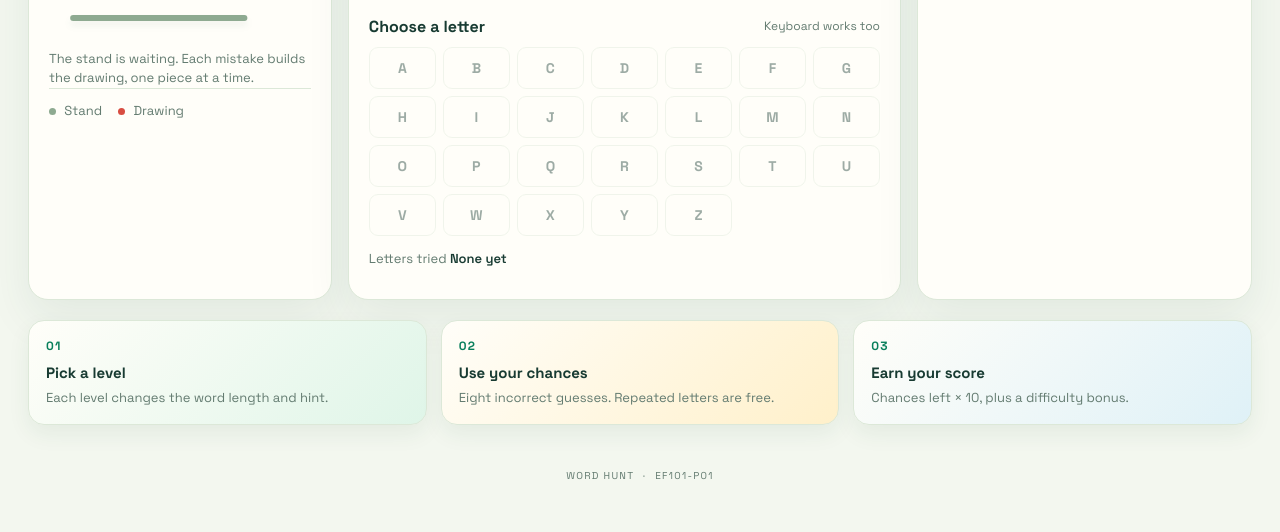
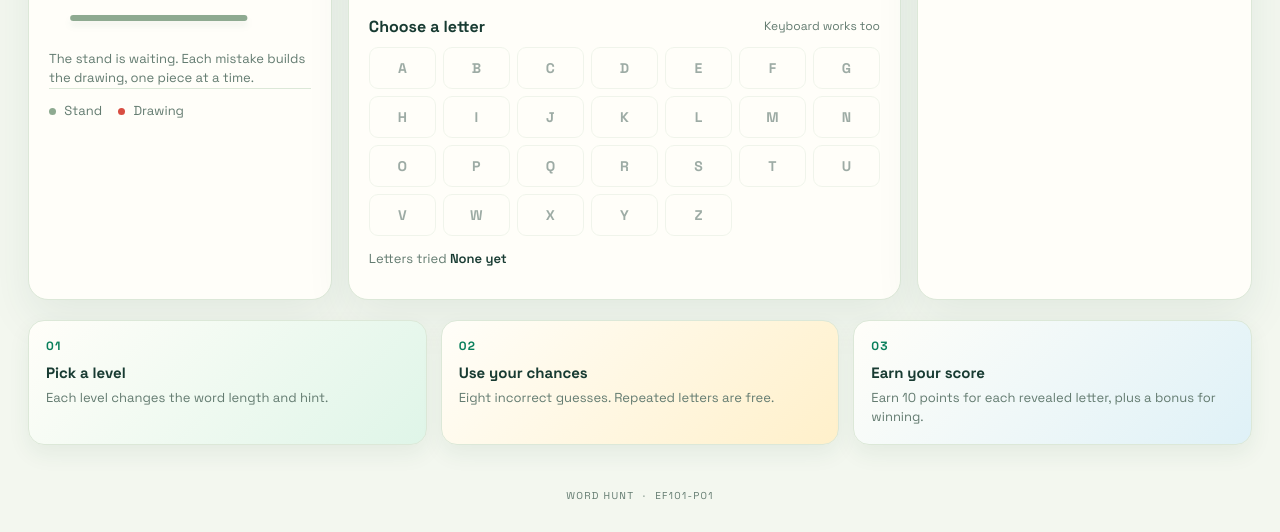
Before and after one commit to mibrahimzia/web-based-hangman-game, a plain HTML site: page public/index.html in a window 1280 px wide. Shown: the part 735-1267 px from the top of the page. Drawn offline with Linux system fonts and the light colour scheme; no server answers.

Commit message:
Update score rule shown in the game

```diff
--- a/public/index.html
+++ b/public/index.html
@@ -42,7 +42,7 @@
 <p class="muted">Top 50 saved wins, highest score first.</p><button id="refresh" class="refresh-button" type="button">Refresh scores ↻</button><p id="board-status" class="board-status" aria-live="polite">Loading scores…</p><ol id="scores" class="scores"></ol><p class="board-foot">Press Tab to move through the game. Use the menu to reopen this panel.</p>
 </aside>
 </div>
-<section class="rules"><div><span>01</span><b>Pick a level</b><p>Each level changes the word length and hint.</p></div><div><span>02</span><b>Use your chances</b><p>Eight incorrect guesses. Repeated letters are free.</p></div><div><span>03</span><b>Earn your score</b><p>Chances left × 10, plus a difficulty bonus.</p></div></section>
+<section class="rules"><div><span>01</span><b>Pick a level</b><p>Each level changes the word length and hint.</p></div><div><span>02</span><b>Use your chances</b><p>Eight incorrect guesses. Repeated letters are free.</p></div><div><span>03</span><b>Earn your score</b><p>Earn 10 points for each revealed letter, plus a bonus for winning.</p></div></section>
 <footer>WORD HUNT <span>·</span> EF101-P01</footer>
 </main>
 <div id="toast" class="toast" role="status" aria-live="polite"></div>
```
